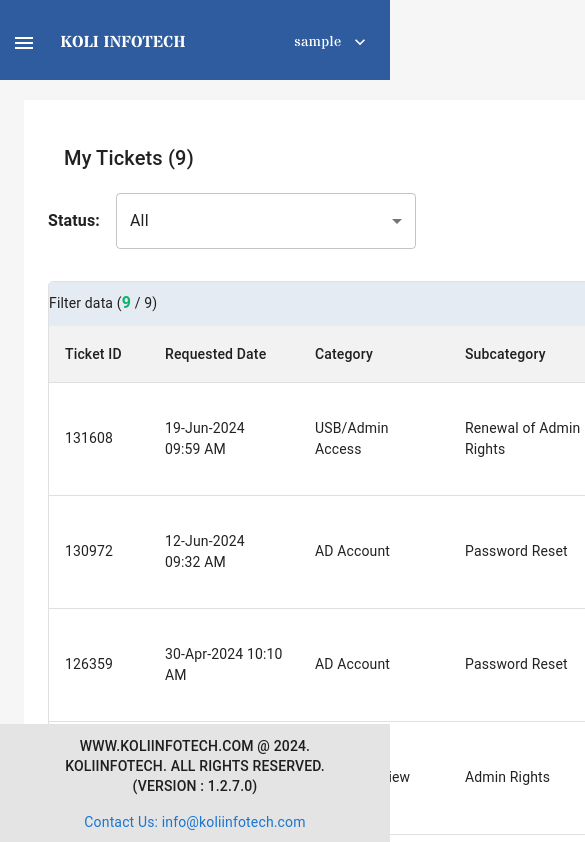
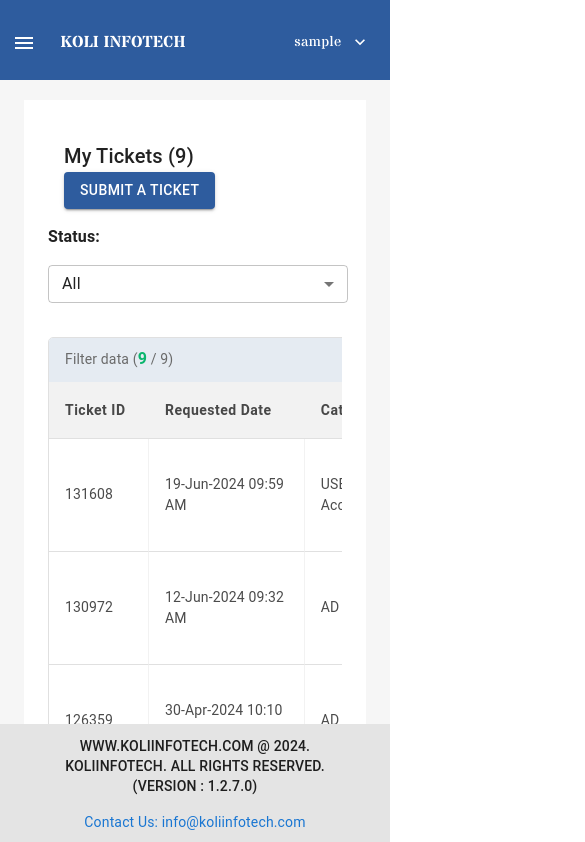
Before and after one commit to vamshidevv/KIHD, a React (Create React App) app: page /mytickets in a window 390 px wide. Shown: the top 842 px of the page, 585 px wide, since content can reach past the window. Built offline with nearby package versions, Linux system fonts and the light colour scheme; sample sign-in values are in the browser's storage.

Commit message:
added responsiveness to the table and created a viewticketdetails page

```diff
--- a/public/index.html
+++ b/public/index.html
@@ -24,6 +24,10 @@
       work correctly both with client-side routing and a non-root public URL.
       Learn how to configure a non-root public URL by running `npm run build`.
     -->
+    <link
+      rel="stylesheet"
+      href="https://cdnjs.cloudflare.com/ajax/libs/font-awesome/6.0.0-beta3/css/all.min.css"
+    />
 
     <title>React App</title>
   </head>
--- a/src/Components/Drawer.jsx
+++ b/src/Components/Drawer.jsx
@@ -307,11 +307,11 @@ function ResponsiveDrawer({ window, children }) {
           sx={{
             flexGrow: 1,
             minHeight: "100vh",
-            height: "auto",
             backgroundColor: "#f6f6f6",
             p: 3,
             width: { sm: `calc(100% - ${drawerOpen ? drawerWidth : 0}px)` },
             transition: "width 0.3s",
+            overflow: "auto", // Ensure main content is scrollable
           }}
         >
           <Toolbar />
@@ -334,7 +334,7 @@ function ResponsiveDrawer({ window, children }) {
               />
             </div>
           ) : (
-            <div>{children}</div>
+            <div style={{ width: "100%", overflow: "auto" }}>{children}</div> // Ensure the children can overflow and scroll
           )}
         </Box>
       </Box>
--- a/src/Components/MyTickets.jsx
+++ b/src/Components/MyTickets.jsx
@@ -1,23 +1,25 @@
 import * as React from "react";
-import Paper from "@mui/material/Paper";
-import Table from "@mui/material/Table";
-import TableBody from "@mui/material/TableBody";
-import TableCell from "@mui/material/TableCell";
-import TableContainer from "@mui/material/TableContainer";
-import TableHead from "@mui/material/TableHead";
-import TablePagination from "@mui/material/TablePagination";
-import TableRow from "@mui/material/TableRow";
-import IconButton from "@mui/material/IconButton";
+import {
+  Box,
+  Table,
+  TableBody,
+  TableCell,
+  TableContainer,
+  TableHead,
+  TableRow,
+  TablePagination,
+  IconButton,
+  Select,
+  MenuItem,
+  Button,
+} from "@mui/material";
 import VisibilityIcon from "@mui/icons-material/Visibility";
-import FileCopyIcon from "@mui/icons-material/FileCopy";
-import Button from "@mui/material/Button";
-import Select from "@mui/material/Select";
-import MenuItem from "@mui/material/MenuItem";
+
 import Typography from "@mui/material/Typography";
 import Grid from "@mui/material/Grid";
-import Box from "@mui/material/Box";
 import FormControl from "@mui/material/FormControl";
 import withResponsiveDrawer from "./withResponsiveDrawer";
+import { useNavigate } from "react-router-dom";
 
 const columns = [
   { id: "ticketId", label: "Ticket ID", minWidth: 100 },
@@ -57,15 +59,15 @@ const rows = [
   {
     ticketId: "124862",
     requestedDate: "16-Apr-2024 10:00 AM",
-    category: "Access Review	",
+    category: "Access Review",
     subcategory: "Admin Rights",
     subject: "Request for New Admin Access Password",
     status: "Closed",
   },
   {
-    ticketId: "121737	",
+    ticketId: "121737",
     requestedDate: "18-Mar-2024 03:24 PM",
-    category: "AD Account	",
+    category: "AD Account",
     subcategory: "Password Reset",
     subject: "Reset or Unlock the account",
     status: "Closed",
@@ -88,7 +90,7 @@ const rows = [
   },
   {
     ticketId: "119576",
-    requestedDate: "27-Feb-2024 06:10 PM	",
+    requestedDate: "27-Feb-2024 06:10 PM",
     category: "USB/Admin Access",
     subcategory: "Admin Rights Request",
     subject: "Request for Admin Access Control",
@@ -97,7 +99,7 @@ const rows = [
   {
     ticketId: "119548",
     requestedDate: "27-Feb-2024 04:10 PM",
-    category: "Access Control	",
+    category: "Access Control",
     subcategory: "Biometric",
     subject: "Request for Admin Access Control",
     status: "Closed",
@@ -105,7 +107,10 @@ const rows = [
   // Add more rows as needed
 ];
 
+// Responsive width based on screen size
+
 const MyTickets = () => {
+  const navigate = useNavigate();
   const [page, setPage] = React.useState(0);
   const [rowsPerPage, setRowsPerPage] = React.useState(10);
   const [status, setStatus] = React.useState("All");
@@ -131,6 +136,7 @@ const MyTickets = () => {
         marginTop: "20px",
         marginRight: { xs: "0px", sm: "0px", md: "0px", lg: "80px" },
         padding: 3,
+        width: "100%",
       }}
     >
       <Box sx={{ padding: 2, backgroundColor: "#ffffff" }}>
@@ -139,7 +145,14 @@ const MyTickets = () => {
             <Typography variant="h6">My Tickets (9)</Typography>
           </Grid>
           <Grid item>
-            <Button variant="contained" color="primary">
+            <Button
+              variant="contained"
+              sx={{
+                backgroundColor: "#2e5c9e",
+                "&:hover": { backgroundColor: "#2e5c9ecc" },
+              }}
+              onClick={() => navigate("/submitticket")}
+            >
               Submit a Ticket
             </Button>
           </Grid>
@@ -159,29 +172,27 @@ const MyTickets = () => {
             </Typography>
           </Grid>
           <Grid item>
-            <FormControl sx={{ minWidth: 300 }}>
-              <Select value={status} onChange={handleStatusChange}>
+            <FormControl sx={{ minWidth: 300, height: "40px" }}>
+              <Select
+                value={status}
+                onChange={handleStatusChange}
+                sx={{ height: "38px" }}
+              >
                 <MenuItem value="All">All</MenuItem>
-                {/* <MenuItem value="Open">Open</MenuItem> */}
                 <MenuItem value="Closed">Closed</MenuItem>
+                {/* <MenuItem value="Closed">Open</MenuItem> */}
               </Select>
             </FormControl>
           </Grid>
         </Grid>
       </Box>
 
+      <Box sx={{ overflowX: "auto", marginTop: 2 }}>
         <TableContainer
           sx={{
-          marginTop: 2,
             borderRadius: "5px 5px 0 0",
             border: "1px solid #e0e0e0",
-          "@media (max-width: 600px)": {
-            overflowX: "auto",
-            maxHeight: "none",
-          },
-          "@media (min-width: 600px)": {
-            maxHeight: 440,
-          },
+            minWidth: "1000px",
           }}
         >
           <Grid
@@ -192,10 +203,12 @@ const MyTickets = () => {
               backgroundColor: "#e5ebf2",
               display: "flex",
               alignItems: "center",
+              minWidth: "100%",
+              paddingLeft: 2,
             }}
           >
             <Grid item xs={12}>
-            <Typography variant="body2">
+              <Typography variant="body2" sx={{ color: "#6A6A6A" }}>
                 Filter data (
                 <span
                   style={{
@@ -222,7 +235,16 @@ const MyTickets = () => {
                       backgroundColor: "#f2f2f2",
                     }}
                   >
+                    <p
+                      style={{
+                        color: "#474747",
+                        fontWeight: "600",
+                        letterSpacing: "0.5px",
+                      }}
+                    >
+                      {" "}
                       {column.label}
+                    </p>
                   </TableCell>
                 ))}
               </TableRow>
@@ -232,22 +254,38 @@ const MyTickets = () => {
                 .slice(page * rowsPerPage, page * rowsPerPage + rowsPerPage)
                 .map((row) => (
                   <TableRow
-                  hover
                     role="checkbox"
                     tabIndex={-1}
                     key={row.ticketId}
+                    sx={{ "&:hover": { backgroundColor: "#f2f2f266" } }}
                   >
                     {columns.map((column) => {
                       const value = row[column.id];
                       return (
-                      <TableCell key={column.id} align="left">
+                        <TableCell
+                          key={column.id}
+                          align="left"
+                          sx={{
+                            minWidth: column.minWidth,
+                            borderRight: "0.1px solid #f2f2f2",
+                            color: "#4B4B4B",
+                          }}
+                        >
                           {column.id === "action" ? (
                             <>
-                            <IconButton aria-label="view">
-                              <VisibilityIcon />
+                              <IconButton aria-label="view" title="View Ticket">
+                                <VisibilityIcon
+                                  sx={{ color: "#2e5c9e" }}
+                                  onClick={() => {
+                                    navigate("/viewticketdetails");
+                                  }}
+                                />
                               </IconButton>
-                            <IconButton aria-label="duplicate">
-                              <FileCopyIcon />
+                              <IconButton aria-label="duplicate" title="Clone">
+                                <i
+                                  className="far fa-clone"
+                                  style={{ color: "#2e5c9e" }}
+                                ></i>
                               </IconButton>
                             </>
                           ) : (
@@ -261,6 +299,7 @@ const MyTickets = () => {
             </TableBody>
           </Table>
         </TableContainer>
+      </Box>
       <TablePagination
         rowsPerPageOptions={[10, 25, 100]}
         component="div"
@@ -289,4 +328,5 @@ const MyTickets = () => {
     </Box>
   );
 };
+
 export default withResponsiveDrawer(MyTickets);
--- /dev/null
+++ b/src/Components/ViewTicketDetails.jsx
@@ -0,0 +1,12 @@
+import React from "react";
+import withResponsiveDrawer from "./withResponsiveDrawer";
+
+const ViewTicketDetails = () => {
+  return (
+    <>
+      <h2>Iam View Ticket details component</h2>
+    </>
+  );
+};
+
+export default withResponsiveDrawer(ViewTicketDetails);
--- a/src/Routes/Routes1.jsx
+++ b/src/Routes/Routes1.jsx
@@ -4,6 +4,7 @@ import Home from "../Components/Home";
 import SubmitTicket from "../Components/SubmitTicket";
 import MyTickets from "../Components/MyTickets";
 import DashboardCards from "../Components/DashboardCards";
+import ViewTicketDetails from "../Components/ViewTicketDetails";
 
 export const Routes1 = () => {
   return (
@@ -13,6 +14,7 @@ export const Routes1 = () => {
         <Route path="dashboard" element={<DashboardCards />} />
         <Route path="submitticket" element={<SubmitTicket />} />
         <Route path="mytickets" element={<MyTickets />} />
+        <Route path="viewticketdetails" element={<ViewTicketDetails />} />
       </Routes>
     </>
   );
--- a/src/Style/Style.css
+++ b/src/Style/Style.css
@@ -196,14 +196,12 @@ body {
   transition: 0.5s all;
 }
 
-
 @media (max-width: 768px) {
   .dashboard-card {
     width: 100%;
     flex-direction: column;
   }
 }
-
 
 /* DahsBoradcards css ends  here  */
 
```
Lines whose indentation alone changed are shown as unchanged.
